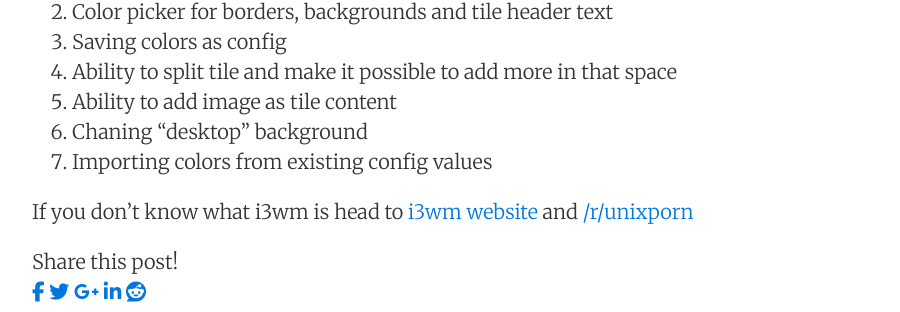
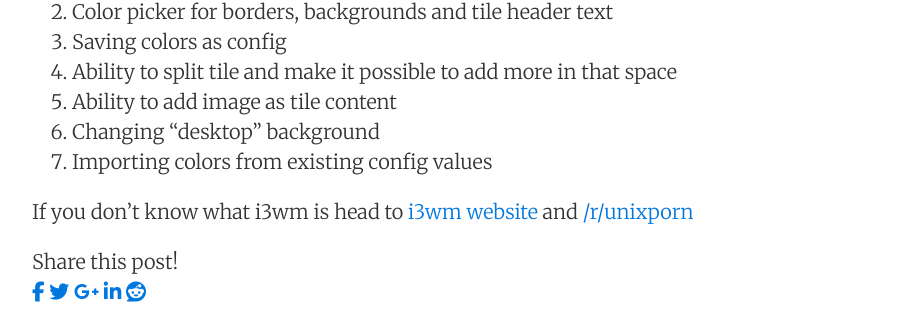
Before and after one commit to Loji/loji.github.io, a Jekyll site: the page built from _posts/2017-03-01-i3wm-config-generator-project-roadmap.md, in a window 1280 px wide. Shown: the part 979-1291 px from the top of the page, without its empty margins (188-1088 px from the left). Built offline with Jekyll 4.4.1, drawn with Linux system fonts in a browser that asks for light colours; nearby versions of some CDN libraries.

Commit message:
fixing typo

```diff
--- a/_posts/2017-03-01-i3wm-config-generator-project-roadmap.md
+++ b/_posts/2017-03-01-i3wm-config-generator-project-roadmap.md
@@ -31,7 +31,7 @@ As for my project, here is roadmap I'll try to stick to:
 3. Saving colors as config
 4. Ability to split tile and make it possible to add more in that space
 5. Ability to add image as tile content
-6. Chaning "desktop" background
+6. Changing "desktop" background
 7. Importing colors from existing config values
 
 If you don't know what i3wm is head to [i3wm website](https://i3wm.org/) and
```
